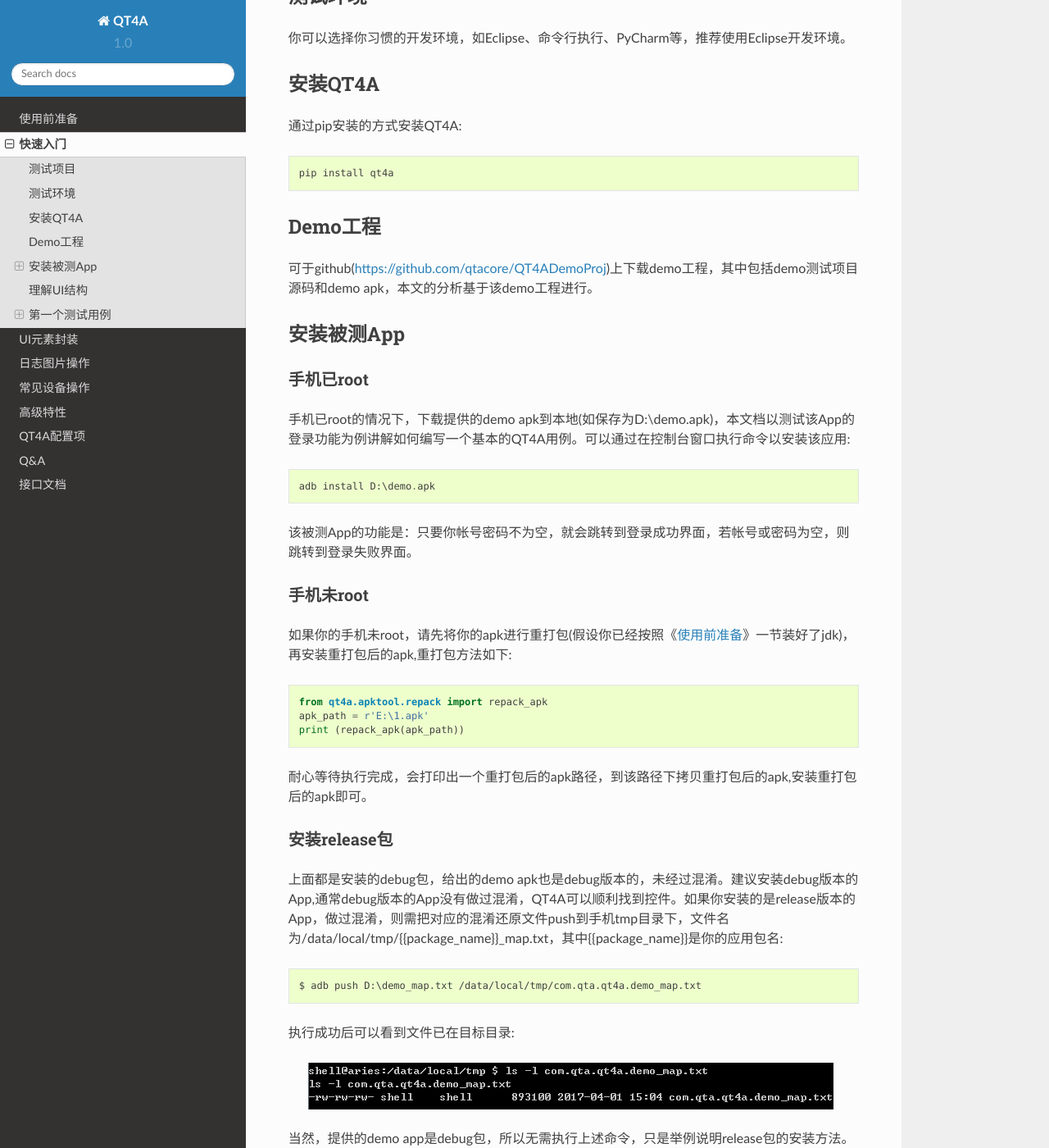
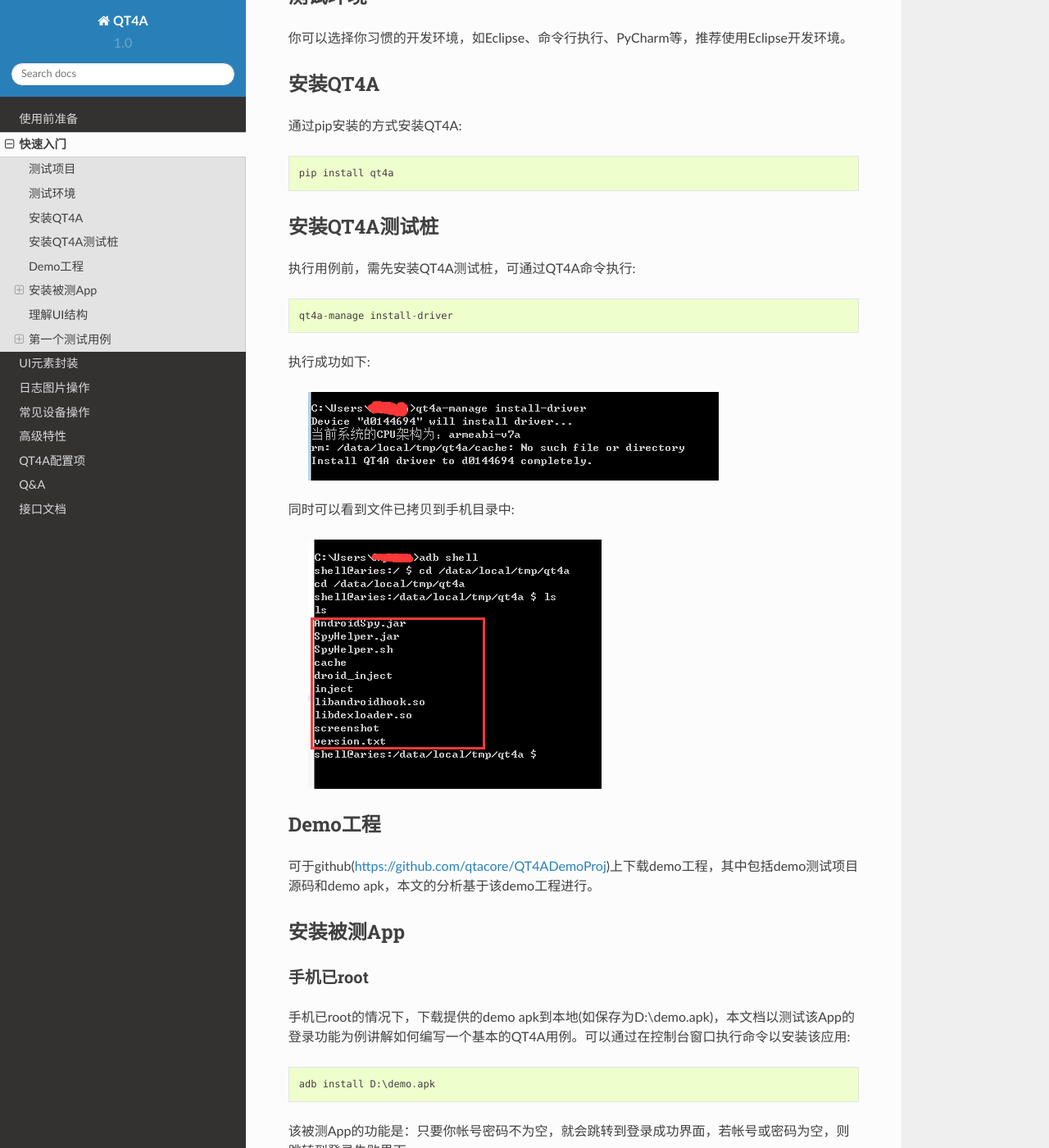
Before and after one commit to Tencent/QT4A, a Sphinx documentation site: the page built from docs/testcase.rst, in a window 1280 px wide and 1400 px high, scrolled down 423 px. Shown: the whole window at 82% size. Built offline with Sphinx 7.4.7 and the Read the Docs theme 2.0.0, drawn with Linux system fonts in a browser that asks for light colours; pages that are not in the unit, such as notebooks, are missing from menus; some of the changed text lies outside the part shown.

Commit message:
文件增加命令相关使用

```diff
--- a/docs/testcase.rst
+++ b/docs/testcase.rst
@@ -23,9 +23,25 @@
 
    pip install qt4a
 
-====
+=========
+安装QT4A测试桩
+=========
+
+执行用例前，需先安装QT4A测试桩，可通过QT4A命令执行::
+
+   qt4a-manage install-driver
+
+执行成功如下:
+
+   .. image:: ./img/testcases/install_driver_cmd.png
+
+同时可以看到文件已拷贝到手机目录中:
+
+   .. image:: ./img/testcases/qt4a_driver_files.png
+
+======
 Demo工程
-====
+======
 
 可于github(`<https://github.com/qtacore/QT4ADemoProj>`_)上下载demo工程，其中包括demo测试项目源码和demo apk，本文的分析基于该demo工程进行。
 
@@ -47,13 +63,15 @@
 手机未root
 -------
 
-如果你的手机未root，请先将你的apk进行重打包(假设你已经按照《:ref:`qt4a_setup`》一节装好了jdk)，再安装重打包后的apk,重打包方法如下::
+如果你的手机未root，请先将你的apk进行重打包(假设你已经按照《:ref:`qt4a_setup`》一节装好了jdk)，再安装重打包后的apk,重打包命令如下::
 
-   from qt4a.apktool.repack import repack_apk
-   apk_path = r'E:\1.apk'
-   print (repack_apk(apk_path))
+   qt4a-manage repack-apk -p D:\1.apk
 
-耐心等待执行完成，会打印出一个重打包后的apk路径，到该路径下拷贝重打包后的apk,安装重打包后的apk即可。
+耐心等待执行完成，会打印出一个重打包后的apk路径:
+
+   .. image:: ./img/testcases/repack_apk_cmd.png
+
+到该路径下拷贝重打包后的apk,安装重打包后的apk即可。命令更多参数可以在命令行中加-h查看。
 
 ----------
 安装release包
```
Also changed, not shown: docs/setup.rst (+1 -12 lines), docs/img/setup/androiddriver.png (deleted), docs/img/testcases/install_driver_cmd.png (added), docs/img/testcases/qt4a_driver_files.png (added), docs/img/testcases/repack_apk_cmd.png (added).
